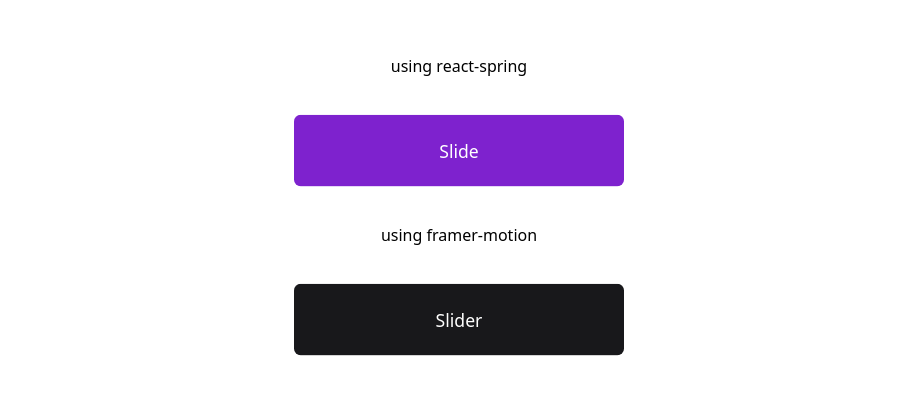
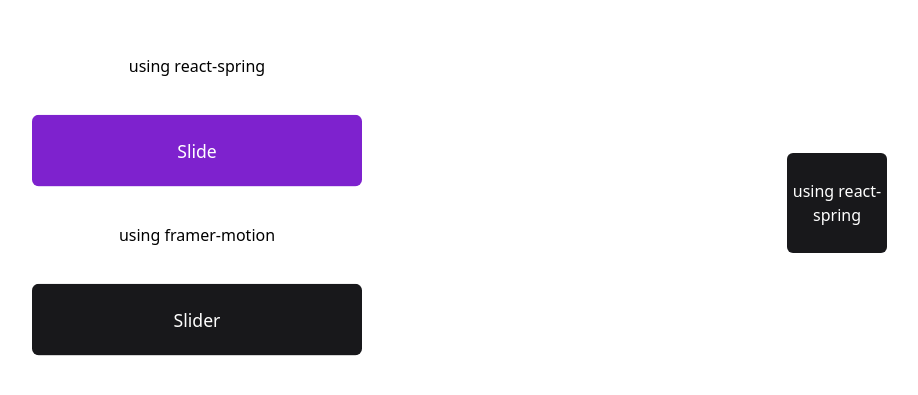
Before and after one commit to willian-lemann/react-spring-framer-motion, a Next.js app: page / in a window 1280 px wide. Shown: the part 197-592 px from the top of the page, without its empty margins (181-1099 px from the left). Built offline with nearby package versions, Linux system fonts and the light colour scheme.

Commit message:
feat: square

```diff
--- a/src/components/Slider.tsx
+++ b/src/components/Slider.tsx
@@ -54,6 +54,7 @@
       >
         <TrashIcon className="h-10 w-10" />
       </animated.div>
+
       <animated.div
         style={{ x, scale }}
         className={`absolute cursor-pointer w-[300px] h-[65px]  bg-purple-700 flex items-center justify-center rounded-md`}
--- a/src/components/SliderFramerMotion.tsx
+++ b/src/components/SliderFramerMotion.tsx
@@ -4,7 +4,7 @@
 
 export const SliderFramerMotion = () => {
   const motionX = useMotionValue(0);
-  const x = useSpring(motionX, { stiffness: 200, damping: 20 });
+  const x = useSpring(motionX, { stiffness: 200, damping: 10 });
 
   x.on("change", () => {
     if (x.get() <= -100) {
--- /dev/null
+++ b/src/components/Square.tsx
@@ -0,0 +1,26 @@
+import { useSpring, animated } from "@react-spring/web";
+import { useDrag } from "@use-gesture/react";
+
+export function Square() {
+  const [{ x, y }, animate] = useSpring(() => ({
+    x: 0,
+    y: 0,
+  }));
+
+  const bind = useDrag(({ active, down, movement: [mx, my], offset }) => {
+    return animate.start({ x: offset[0], y: offset[1] });
+  });
+
+  return (
+    <animated.div
+      {...bind()}
+      style={{
+        translateX: x,
+        translateY: y,
+      }}
+      className="bg-zinc-900 cursor-pointer text-white w-[100px] h-[100px] rounded-md  text-center relative flex items-center justify-center"
+    >
+      using react-spring
+    </animated.div>
+  );
+}
--- a/src/pages/index.tsx
+++ b/src/pages/index.tsx
@@ -1,9 +1,10 @@
 import { Slider } from "../components/Slider";
 import { SliderFramerMotion } from "../components/SliderFramerMotion";
+import { Square } from "../components/Square";
 
 export default function Home() {
   return (
-    <div className="h-screen w-screen flex justify-center items-center relative">
+    <div className="h-screen w-screen flex flex-col md:flex-row justify-around items-center relative">
       <div className="flex flex-col gap-10   h-full items-center justify-center p-4 overflow-hidden">
         <h1>using react-spring</h1>
         <Slider />
@@ -11,6 +12,10 @@
         <h1>using framer-motion</h1>
         <SliderFramerMotion />
       </div>
+
+      <div>
+        <Square />
+      </div>
     </div>
   );
 }
```
